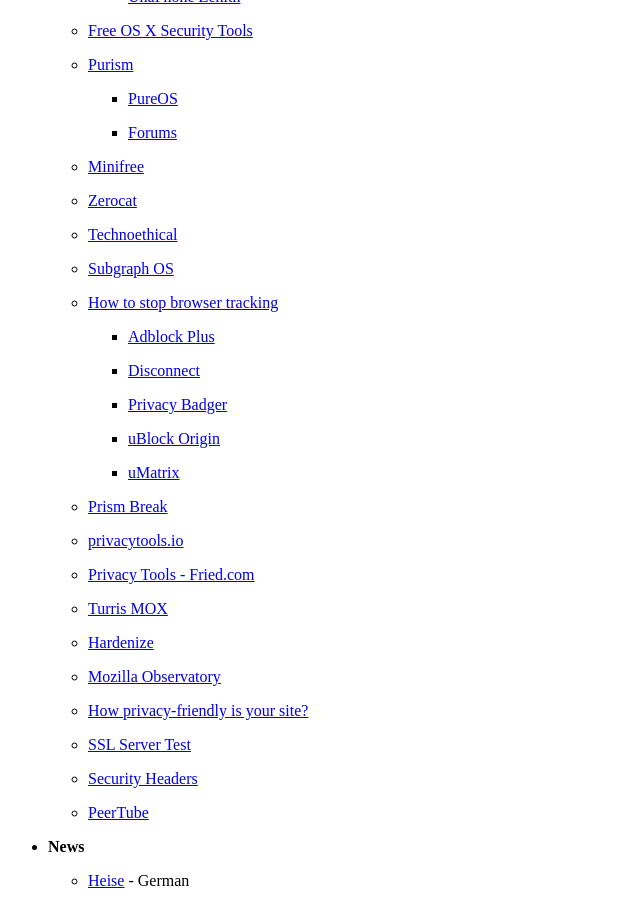
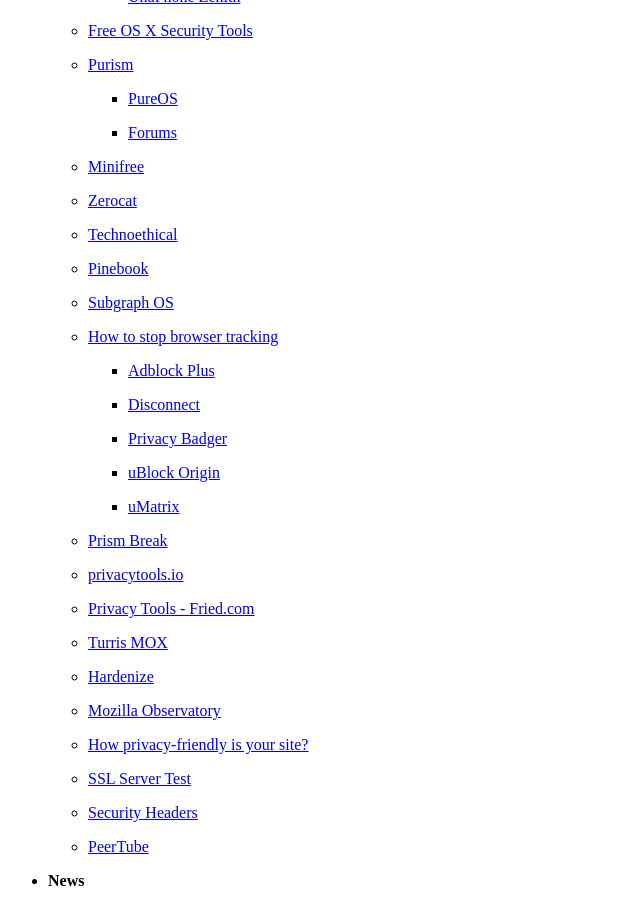
Before and after one commit to wahn/jan_walter_org, a Jekyll site: the page built from links/index.md, in a window 1280 px wide and 900 px high, scrolled down 6109 px. Shown: the whole window, without its empty margins (0-640 px from the left). Built offline with Jekyll 4.4.1, drawn with Linux system fonts in a browser that asks for light colours; Markdown is read by kramdown in place of the engine named in the settings.

Commit message:
Add link to Pinebook (ARM based Open Source Notebook).

```diff
--- a/links/index.md
+++ b/links/index.md
@@ -396,6 +396,8 @@
 
     - [Technoethical](https://tehnoetic.com)
 
+    - [Pinebook](https://www.pine64.org/?page_id=3707)
+
     - [Subgraph OS](https://subgraph.com)
 
     - [How to stop browser tracking](https://www.comparitech.com/blog/vpn-privacy/free-anti-tracking-browser-extensions)
```
